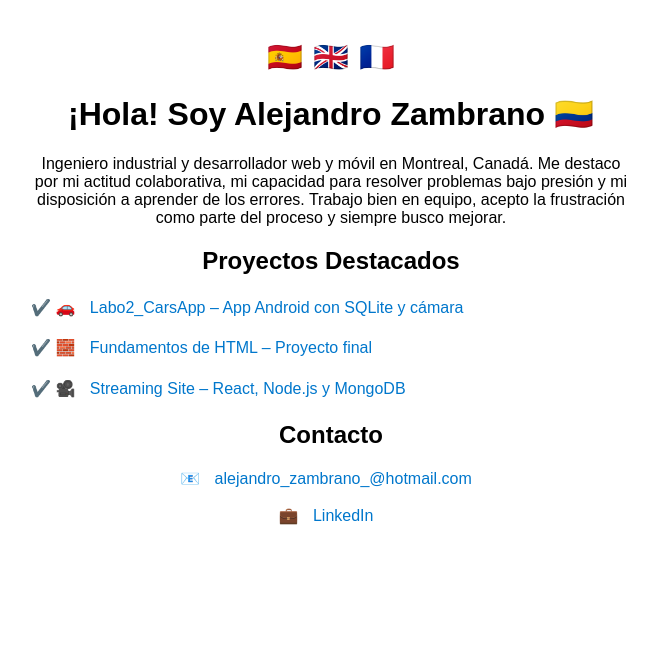
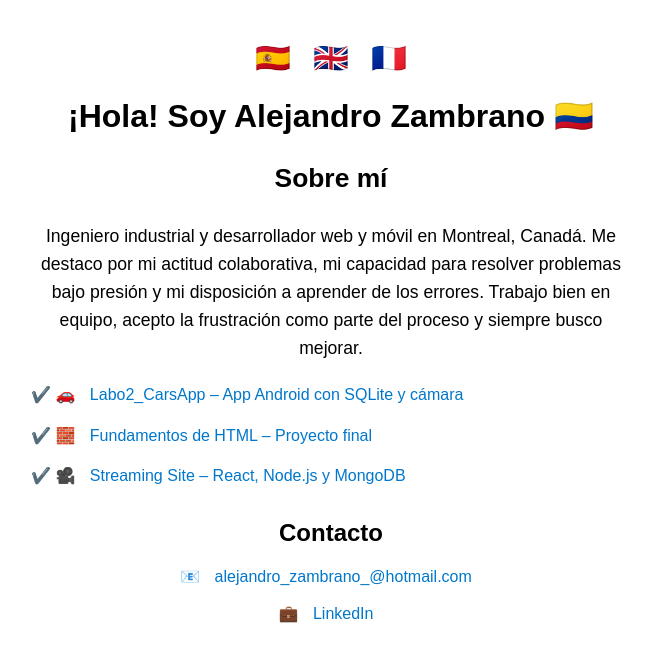
Before and after one commit to alejandrozambrano/alejandrozambrano.github.io, a React (Create React App) app: page / in a window 1280 px wide. Shown: the top 662 px of the page, without its empty margins (309-966 px from the left). Built offline with nearby package versions, Linux system fonts and the light colour scheme.

Commit message:
add section about me

```diff
--- a/src/App.css
+++ b/src/App.css
@@ -11,11 +11,14 @@
   font-size: 1.8rem;
   cursor: pointer;
   margin: 0 5px;
-  padding: 0;
 }
 
 .language-selector button:focus {
   outline: none;
+}
+
+.language-selector button:hover {
+  transform: scale(1.2);
 }
 
 a {
@@ -30,9 +33,10 @@ a:hover {
 .no-bullets {
   list-style: none;
   padding-left: 0;
+  line-height: 2;
   text-align: left;
   max-width: 700px;
-  margin: 0 auto;
+  margin: 0 auto 30px;
 }
 
 .no-bullets li {
@@ -47,3 +51,11 @@ a:hover {
 p a {
   margin: 10px;
 }
+
+.about-me {
+  max-width: 700px;
+  margin: 20px auto;
+  text-align: center;
+  font-size: 1.1rem;
+  line-height: 1.6;
+}
--- a/src/App.js
+++ b/src/App.js
@@ -4,32 +4,27 @@ import "./App.css";
 const translations = {
   es: {
     greeting: "¡Hola! Soy Alejandro Zambrano 🇨🇴",
-    description:
-    "Ingeniero industrial y desarrollador web y móvil en Montreal, Canadá. " +
-    "Me destaco por mi actitud colaborativa, mi capacidad para resolver problemas bajo presión " +
-    "y mi disposición a aprender de los errores. Trabajo bien en equipo, acepto la frustración como parte del proceso y siempre busco mejorar.",
+    aboutMeTitle: "Sobre mí",
+    aboutMeText: "Ingeniero industrial y desarrollador web y móvil en Montreal, Canadá. Me destaco por mi actitud colaborativa, mi capacidad para resolver problemas bajo presión y mi disposición a aprender de los errores. Trabajo bien en equipo, acepto la frustración como parte del proceso y siempre busco mejorar.",
     projects: "Proyectos Destacados",
     contact: "Contacto",
   },
   en: {
     greeting: "Hi! I'm Alejandro Zambrano 🇨🇦",
-    description:
-    "Industrial engineer and web/mobile developer based in Montreal, Canada. " +
-    "I stand out for my collaborative mindset, ability to solve problems under pressure, " +
-    "and willingness to learn from mistakes. I work well in teams, embrace frustration as part of the process, and strive to improve continuously.",
+    aboutMeTitle: "About Me",
+    aboutMeText: "Industrial engineer and web/mobile developer based in Montreal, Canada. I stand out for my collaborative spirit, ability to solve problems under pressure, and eagerness to learn from mistakes. I work well in teams, accept frustration as part of the process, and always strive to improve.",
     projects: "Featured Projects",
     contact: "Contact",
   },
   fr: {
     greeting: "Bonjour ! Je suis Alejandro Zambrano 🇨🇦",
-    description:
-    "Ingénieur industriel et développeur web/mobile basé à Montréal, Canada. " +
-    "Je me distingue par mon esprit collaboratif, ma capacité à résoudre des problèmes sous pression " +
-    "et ma volonté d’apprendre de mes erreurs. Je travaille bien en équipe, j’accepte la frustration comme une étape du processus et je cherche toujours à m'améliorer.",
+    aboutMeTitle: "À propos de moi",
+    aboutMeText: "Ingénieur industriel et développeur web/mobile basé à Montréal, Canada. Je me distingue par mon esprit collaboratif, ma capacité à résoudre des problèmes sous pression et ma volonté d’apprendre de mes erreurs. Je travaille bien en équipe, j’accepte la frustration comme une étape du processus et je cherche toujours à m’améliorer.",
     projects: "Projets en Vedette",
     contact: "Contact",
   },
 };
+
 
 function App() {
   const [lang, setLang] = useState("es");
@@ -43,8 +38,12 @@ function App() {
         <button onClick={() => setLang("fr")}>🇫🇷</button>
       </div>
       <h1>{t.greeting}</h1>
-      <p>{t.description}</p>
-      <h2>{t.projects}</h2>
+
+      <section className="about-me">
+        <h2>{t.aboutMeTitle}</h2>
+        <p>{t.aboutMeText}</p>
+      </section>
+
       <ul className="no-bullets">
   <li>
     ✔️ 🚗{" "}
@@ -79,6 +78,7 @@ function App() {
 </ul>
 
 
+
       <h2>{t.contact}</h2>
       <p>
         📧{" "}
@@ -88,7 +88,7 @@ function App() {
         <br />
         <br />
         💼{" "}
-        <a href="https://www.linkedin.com/in/alejandrozambrano" target="_blank">
+        <a href="https://www.linkedin.com/in/alejandroZambrano" target="_blank">
           LinkedIn
         </a>
       </p>
```
